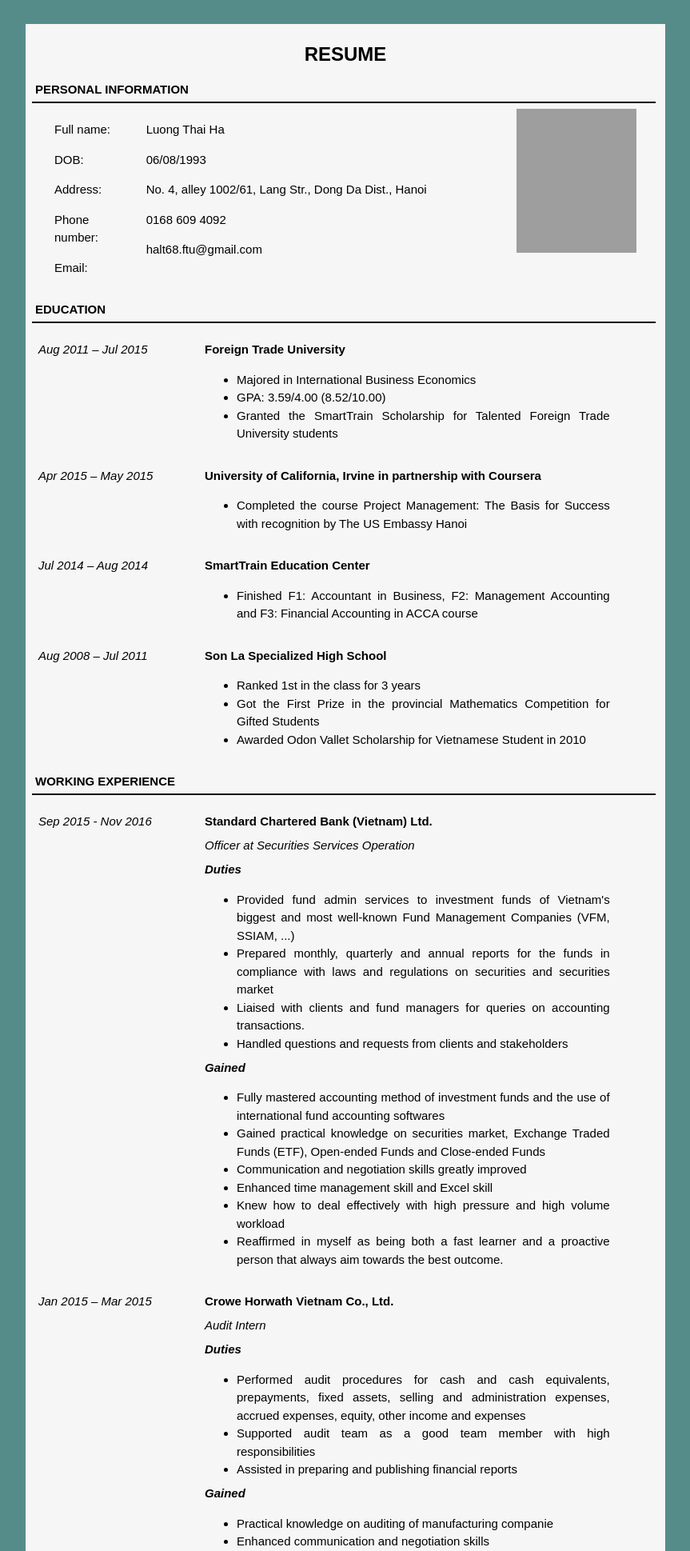
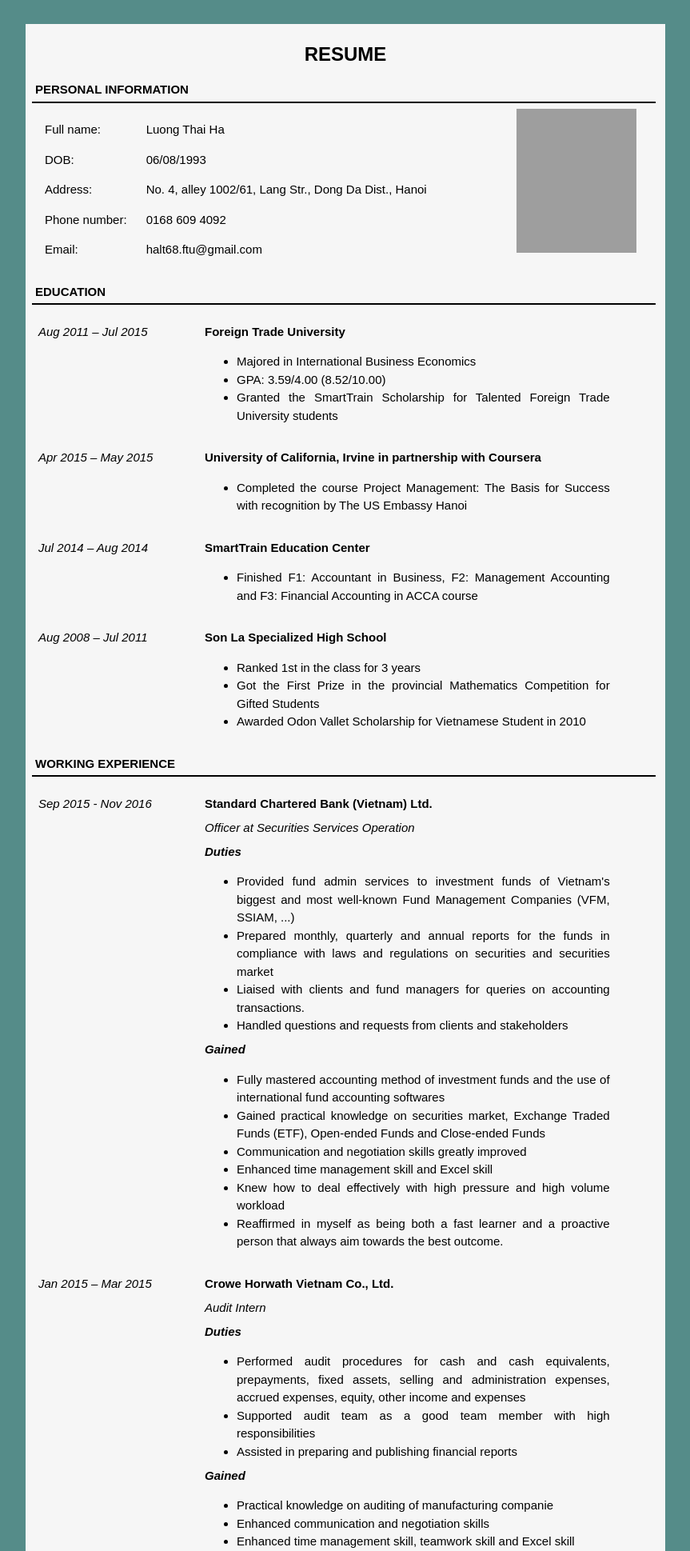
Before and after one commit to thaihaluong/CVfactory, a Flask app: page /cv in a window 1280 px wide. Shown: the top 1939 px of the page at 80% size, without its empty margins (208-1071 px from the left). Run offline with Flask 2, Linux system fonts and the light colour scheme; grey boxes are pictures that could not be loaded.

Commit message:
no message

```diff
--- a/templates/Template 1.html
+++ b/templates/Template 1.html
@@ -21,11 +21,11 @@
 <div class="w3-row-padding">
     <div class="w3-row-padding w3-col m8 ">
         <div class="w3-col m3">
-    <p class="left">Full name:</p>
-    <p class="left">DOB:</p>
- <p class="left">Address:</p>
-     <p class="left">Phone number:</p>
-     <p class="left">Email:</p>
+    <p>Full name:</p>
+    <p>DOB:</p>
+    <p>Address:</p>
+    <p>Phone number:</p>
+    <p>Email:</p>
         </div>
         <div class="w3-col m9">
             <p id="Fullname">Luong Thai Ha</p>
```
